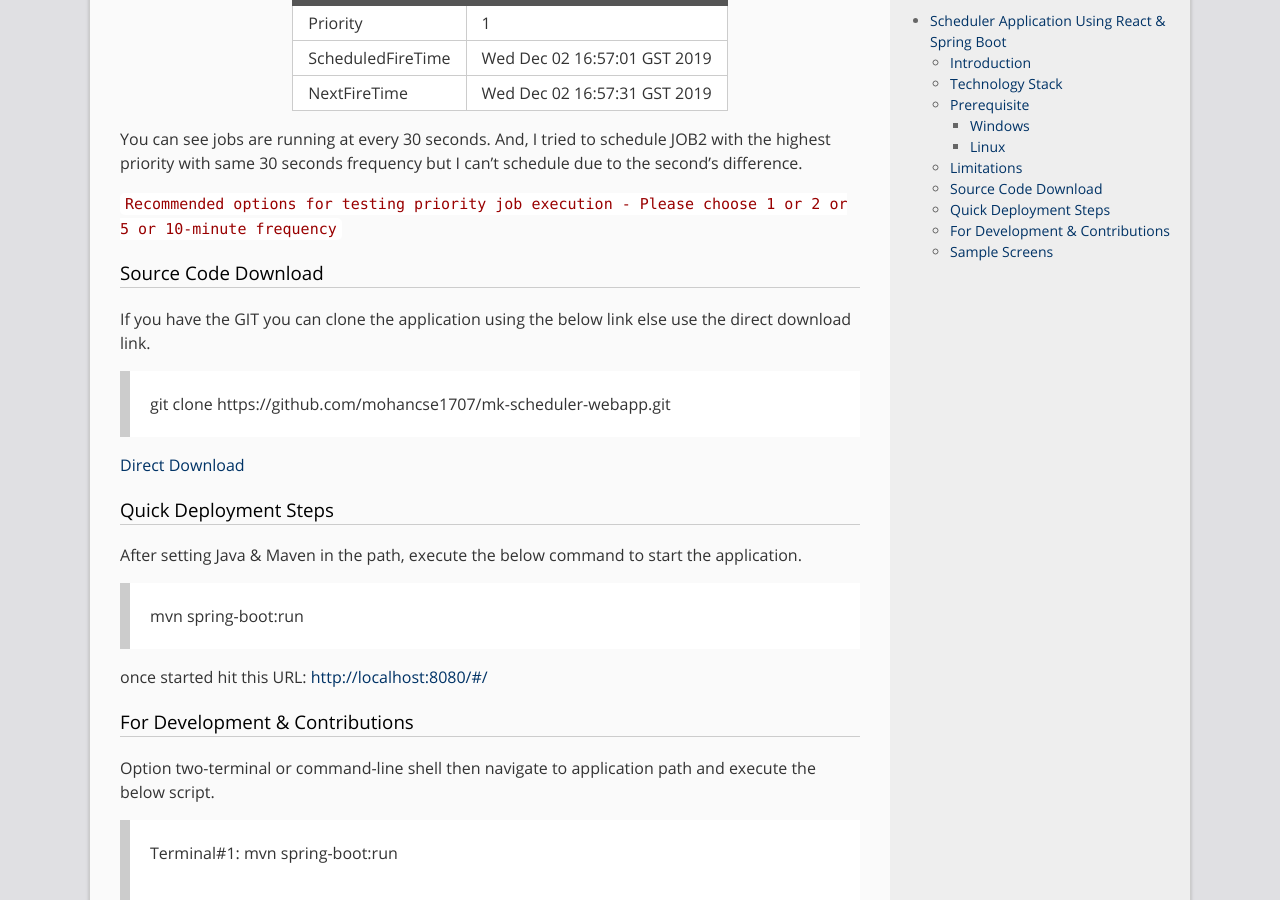
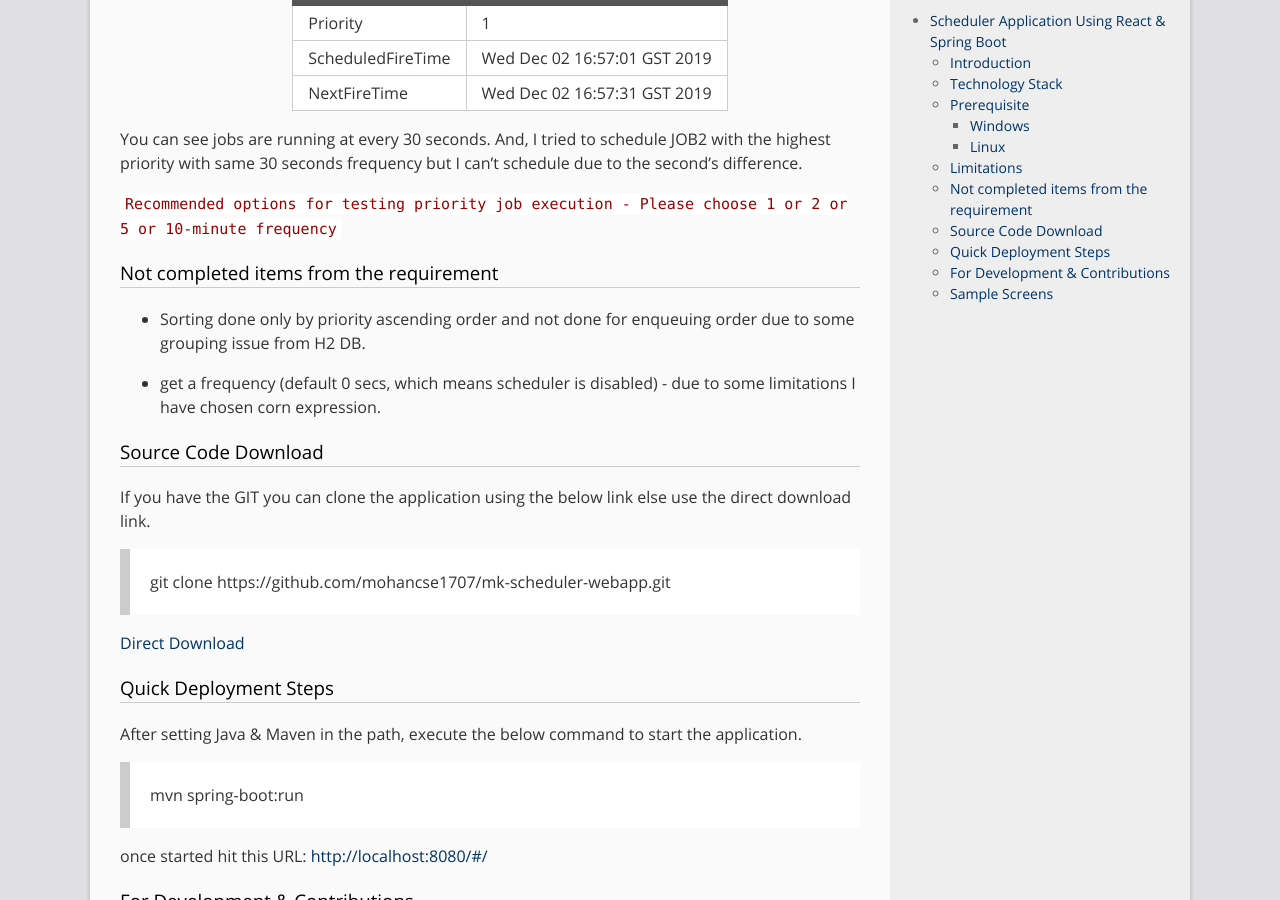
Before and after one commit to mohancse1707/mohan.github.com, a Jekyll site: the page built from _posts/2019-12-03-Scheduler-Application.md, in a window 1280 px wide and 900 px high, scrolled down 2247 px. Built offline with Jekyll 4.4.1, drawn with Linux system fonts in a browser that asks for light colours; our own code applies the rules of GitHub Pages for plain Markdown files; comment, search, counter and statistics services are not loaded.

Commit message:
Update 2019-12-03-Scheduler-Application.md

````diff
--- a/_posts/2019-12-03-Scheduler-Application.md
+++ b/_posts/2019-12-03-Scheduler-Application.md
@@ -79,6 +79,12 @@ You can see jobs are running at every 30 seconds. And, I tried to schedule JOB2
 
 ```Recommended options for testing priority job execution - Please choose 1 or 2 or 5 or 10-minute frequency```
 
+### Not completed items from the requirement
+
+* Sorting done only by priority ascending order and not done for enqueuing order due to some grouping issue from H2 DB.
+
+* get a frequency (default 0 secs, which means scheduler is disabled) - due to some limitations I have chosen corn expression.
+
 ### Source Code Download
 
 If you have the GIT you can clone the application using the below link else use the direct download link.
````
